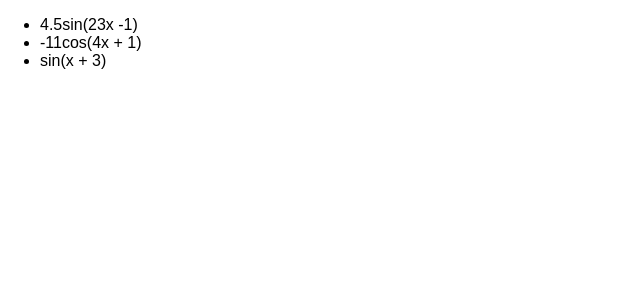
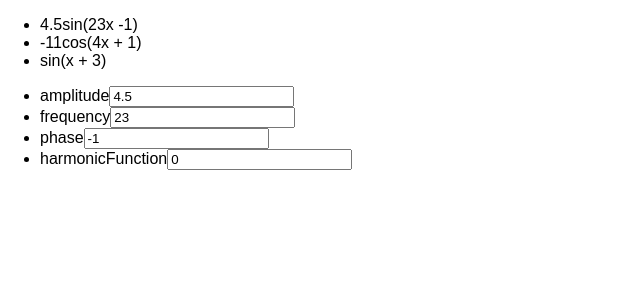
Before and after one commit to Saintiago/ood, a React (Create React App) app in the folder mvc/: page / in a window 1280 px wide. Shown: the top 300 px of the page, without its empty margins (0-640 px from the left). Built offline with nearby package versions, Linux system fonts and the light colour scheme.

Commit message:
Добавил детальный вид гармонической функции.

```diff
--- a/mvc/src/components/ChartDrawer.tsx
+++ b/mvc/src/components/ChartDrawer.tsx
@@ -1,6 +1,7 @@
 import * as React from 'react';
 import Harmonic from './Harmonic';
 import HarmonicsList from './HarmonicsList';
+import HarmonicsDetailed from './HarmonicDetailed';
 import {harmonicFunctionType} from '../constants/harmonicFunctionType';
 
 interface HarmonicListState {
@@ -25,9 +26,13 @@ export default class ChartDrawer extends React.Component<{}, HarmonicListState>
     }
 
     render() {
+
+        let selectedHarmonic = this.state.harmonics[this.state.selectedHarmonic];
+
         return (
             <div className="harmonics_list_wrapper">
-                <HarmonicsList harmonics={this.state.harmonics} />
+                <HarmonicsList harmonics={this.state.harmonics} selected={this.state.selectedHarmonic} />
+                <HarmonicsDetailed harmonic={selectedHarmonic} />
             </div>
         );
     }
--- /dev/null
+++ b/mvc/src/components/HarmonicDetailed.tsx
@@ -0,0 +1,32 @@
+import * as React from 'react';
+// import {harmonicFunctionType} from '../constants/harmonicFunctionType';
+import Harmonic from './Harmonic';
+
+export interface HarmonicDetailedProps {
+    harmonic: Harmonic;
+}
+
+export default function HarmonicDetailed(props: HarmonicDetailedProps) {
+
+    return (
+        <ul className="harmonic_detailed">
+            <LabelledProperty id="harmonicDetailedAmplitude" label="amplitude" value={props.harmonic.amplitude}/>
+            <LabelledProperty id="harmonicDetailedFrequency" label="frequency" value={props.harmonic.frequency}/>
+            <LabelledProperty id="harmonicDetailedPhase" label="phase" value={props.harmonic.phase}/>
+            <LabelledProperty
+                id="harmonicDetailedHarmonicFunction"
+                label="harmonicFunction"
+                value={props.harmonic.harmonicFunction}
+            />
+        </ul>
+    );
+}
+
+function LabelledProperty(props: {id: string; label: string; value: number; }) {
+    return (
+        <li>
+            <label htmlFor={props.id}>{props.label}</label>
+            <input type="text" id={props.id} value={props.value} />
+        </li>
+    );
+}
--- a/mvc/src/components/HarmonicsList.tsx
+++ b/mvc/src/components/HarmonicsList.tsx
@@ -4,7 +4,7 @@ import Harmonic from './Harmonic';
 
 interface HarmonicsListProps {
     harmonics: Harmonic[];
-    selected: number
+    selected: number;
 }
 
 export default function HarmonicsList(props: HarmonicsListProps) {
```
